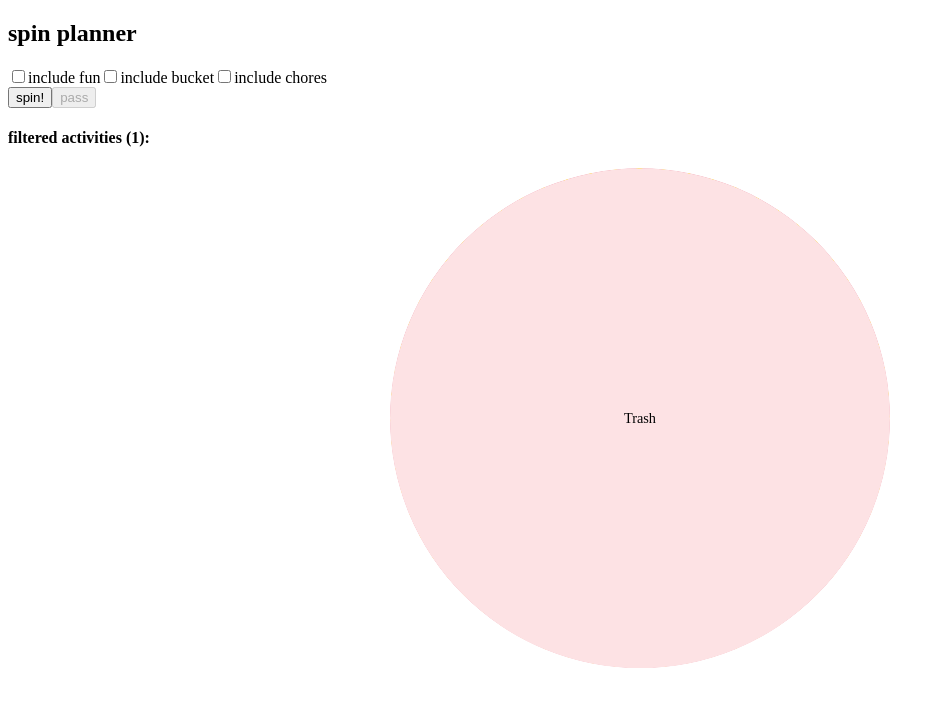
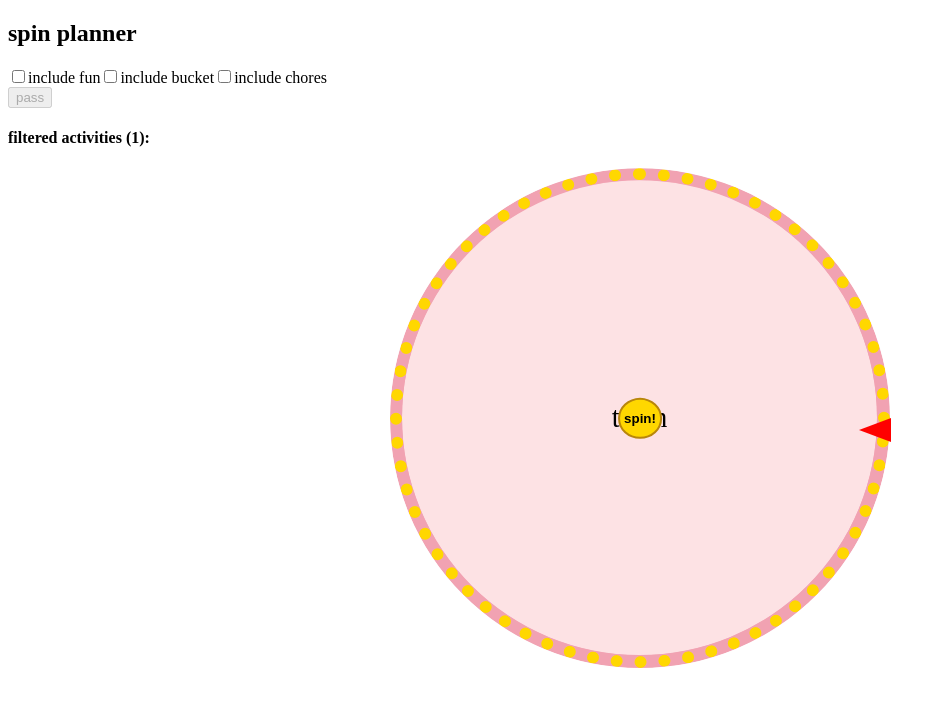
Before and after one commit to Zereis/Event-planner, a React (Vite) app: page / in a window 1280 px wide. Shown: the top 706 px of the page, without its empty margins (0-946 px from the left). Built offline with nearby package versions, Linux system fonts and the light colour scheme.

Commit message:
add pointer move spin button to center

```diff
--- a/src/components/Spin.jsx
+++ b/src/components/Spin.jsx
@@ -1,10 +1,12 @@
-import { useState, useEffect } from "react";
+import { useState, useEffect, useRef } from "react";
 import activities from "../data/data";
 import { parseISO, isSameDay, isAfter, isBefore, endOfWeek, startOfDay } from "date-fns";
 import "../styles/spin.css";
 
 
 function Spin() {
+  const wheelRef = useRef(null);  // for wheel rotation
+  const [previousEndDegree, setPreviousEndDegree] = useState(0);  // for wheel rotation
   const [includeFun, setIncludeFun] = useState(false);
   const [includeBucket, setIncludeBucket] = useState(false);
   const [includeChores, setIncludeChores] = useState(false);
@@ -108,8 +110,37 @@ function Spin() {
       return;
     }
 
+    // Pick the activity FIRST so we can align spin to it
     const random = availableForSpin[Math.floor(Math.random() * availableForSpin.length)];
-    setSelectedActivityId(random.id);
+    const index = allFiltered.findIndex((act) => act.id === random.id);
+    const itemCount = allFiltered.length;
+    const degreePerItem = 360 / itemCount;
+
+    const targetPosition = 90; // 3h postion
+    // rotate to that wedge -- in the center of the slice
+    const selectedDegree = index * degreePerItem + degreePerItem / 2;
+    const spins = 3; // full spins before stopping
+    const offset = (360 + targetPosition - selectedDegree) % 360; // how much to rotate to bring that slice to top
+    const newEndDegree = previousEndDegree + spins * 360 + offset; // total rotation
+
+    // animate
+    if (wheelRef.current) {
+      wheelRef.current.animate([
+        { transform: `rotate(${previousEndDegree}deg)` },
+        { transform: `rotate(${newEndDegree}deg)` },
+      ], {
+        duration: 2000,
+        direction: "normal",
+        easing: "cubic-bezier(0.440, -0.205, 0.000, 1.130)",
+        fill: "forwards",
+        iterations: 1,
+      });
+      setPreviousEndDegree(newEndDegree);  // save the end degree for next spin
+    }
+    // set after delay to simulate result after spin
+    setTimeout(() => {
+      setSelectedActivityId(random.id);  // select the activity after spin
+    }, 2000);  // same as animation duration
   };
 
   // ADD PASS to do the same activity
@@ -163,13 +194,15 @@ function Spin() {
         </label>
       </div>
 
-      <button onClick={handleSpin}>spin!</button>
       <button onClick={pass} disabled={!selectedActivityId}>pass</button>
 
       <div>
         <h4>filtered activities ({allFiltered.length}):</h4>
         <div className="wheel-container">
-          <ul className={`wheel-of-fortune ${isSingleItem ? "single" : ""}`}
+          <div className="pointer"></div>
+          <ul
+          ref={wheelRef}
+          className={`wheel-of-fortune ${isSingleItem ? "single" : ""}`}
           style={{
             "--_items": isSingleItem ? 1 : allFiltered.length,
           }}
@@ -189,11 +222,12 @@ function Spin() {
                   fontWeight: isSelected ? "bold" : "normal",
                 }}
                 >
-                  {act.title}
+                  {act.title.toLowerCase()}
                 </li>
               );
             })}
           </ul>
+          <button className="spin-button" onClick={handleSpin}>spin!</button>
         </div>
       </div>
     </div>
--- a/src/styles/spin.css
+++ b/src/styles/spin.css
@@ -36,10 +36,37 @@
 .full-wedge {
   transform: none !important;
   clip-path: circle(50%);
-  width: 100% !important;
-  height: 100% !important;
-  top: 0;
-  left: 0;
+  width: 95% !important;
+  height: 95% !important;
+  border-radius: 50%;
+  top: 1;
+  left: 1;
   transform-origin: center;
   position: absolute;
+  font-size: 6cqi;
 }
+
+.pointer {
+  position: absolute;
+  top: 50%;
+  left: 97%;
+  transform: translateX(-50%);
+  border-bottom: 12px solid transparent;
+  border-right: 32px solid red;
+  border-top: 12px solid transparent;
+  z-index: 10;
+}
+
+.spin-button {
+  position: absolute;
+  top: 50%;
+  left: 50%;
+  transform: translate(-50%, -50%);
+  z-index: 5;
+  padding: 0.8em 0.3em;
+  border-radius: 50%;
+  background: gold;
+  border: 2px solid darkgoldenrod;
+  font-weight: bold;
+  cursor: pointer;
+}
```
